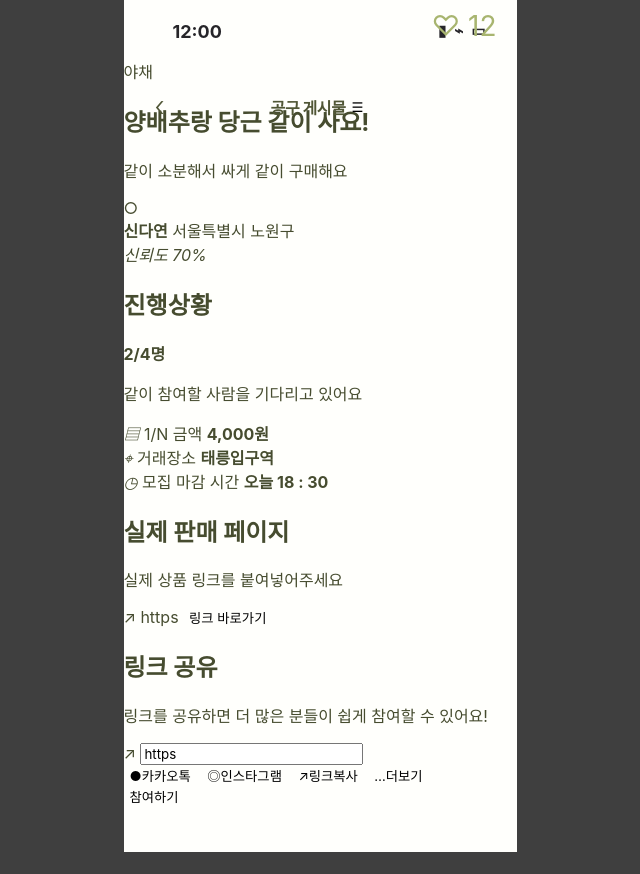
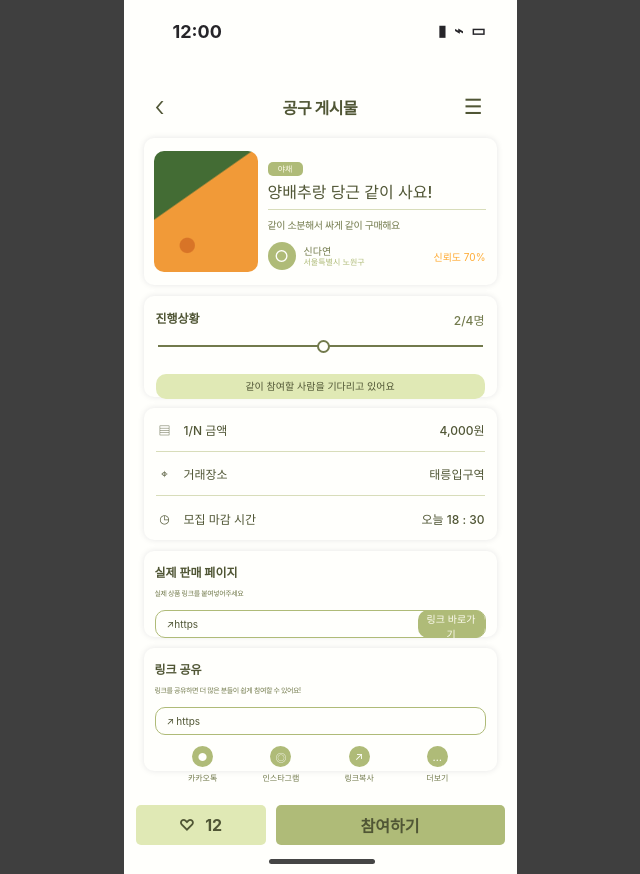
Before and after one commit to dw261/Nona_team09, a Django app: page /posts/groups/1/ in a window 1280 px wide. Shown: the whole page, without its empty margins (320-960 px from the left). Before the commit the page ends 852 px from the top, so only its background shows below. Run offline with Django 5.2, Linux system fonts and the light colour scheme; tables that the repository leaves empty hold one stand-in row (values such as "Sample post").

Commit message:
Fix group detail styles

```diff
--- a/static/app/css/nona.css
+++ b/static/app/css/nona.css
@@ -906,3 +906,350 @@ button {
 .bottom-sheet.show {
   bottom: 0;
 }
+
+/* group detail */
+
+.detail-page {
+  padding: 79px 20px 92px;
+}
+
+.detail-header {
+  top: 89px;
+}
+
+.detail-menu-btn {
+  position: absolute;
+  right: 28px;
+  top: 4px;
+  color: #505635;
+  font-size: 21px;
+}
+
+.detail-card {
+  background: #fffffc;
+  border-radius: 10px;
+  box-shadow: 0 0 6px #e6e6e6;
+  margin-bottom: 11px;
+}
+
+.detail-summary-card {
+  height: 147px;
+  display: grid;
+  grid-template-columns: 104px 1fr;
+  gap: 10px;
+  padding: 13px 11px 12px 10px;
+}
+
+.detail-thumb {
+  width: 104px;
+  height: 121px;
+  border-radius: 10px;
+  background-size: cover;
+  background-position: center;
+}
+
+.detail-thumb.carrot {
+  background:
+    radial-gradient(circle at 32% 78%, #d87427 0 6%, transparent 7%),
+    linear-gradient(145deg, #436c34 0 35%, #f19a38 36% 100%);
+}
+
+.detail-summary {
+  min-width: 0;
+  padding-top: 5px;
+}
+
+.detail-category {
+  width: 35px;
+  height: 14px;
+  display: inline-flex;
+  align-items: center;
+  justify-content: center;
+  border-radius: 5px;
+  background: #afbb78;
+  color: #fdfae9;
+  font-size: 8px;
+}
+
+.detail-summary h2 {
+  margin: 7px 0 8px;
+  padding-bottom: 8px;
+  border-bottom: 1px solid #d8ddba;
+  color: #505635;
+  font-size: 16px;
+  font-weight: 500;
+  line-height: 18px;
+}
+
+.detail-summary p {
+  margin: 0 0 10px;
+  color: #727a4c;
+  font-size: 10px;
+  font-weight: 300;
+  line-height: 14px;
+  letter-spacing: -0.43px;
+}
+
+.seller-row {
+  display: grid;
+  grid-template-columns: 28px 1fr auto;
+  align-items: center;
+  gap: 8px;
+}
+
+.seller-avatar {
+  width: 28px;
+  height: 28px;
+  display: grid;
+  place-items: center;
+  border-radius: 50%;
+  background: #afbb78;
+  color: #fffffc;
+}
+
+.seller-row strong {
+  display: block;
+  color: #727a4c;
+  font-size: 10px;
+  font-weight: 400;
+  line-height: 12px;
+}
+
+.seller-row span {
+  display: block;
+  color: #afbb78;
+  font-size: 8px;
+  line-height: 10px;
+}
+
+.seller-row em {
+  color: #ffaa32;
+  font-size: 10px;
+  font-style: normal;
+  white-space: nowrap;
+}
+
+.progress-card {
+  height: 101px;
+  padding: 13px 12px;
+}
+
+.detail-section-head {
+  display: flex;
+  align-items: center;
+  justify-content: space-between;
+}
+
+.detail-section-head h2,
+.sale-link-card h2,
+.share-card-box h2 {
+  margin: 0;
+  color: #505635;
+  font-size: 12px;
+  font-weight: 700;
+  line-height: 20px;
+}
+
+.detail-section-head strong {
+  color: #727a4c;
+  font-size: 12px;
+  font-weight: 500;
+}
+
+.detail-progress {
+  position: relative;
+  height: 18px;
+  margin: 16px 2px 11px;
+  border-top: 2px solid #727a4c;
+}
+
+.detail-progress span {
+  position: absolute;
+  left: 0;
+  top: -2px;
+  height: 2px;
+  background: #727a4c;
+}
+
+.detail-progress i {
+  position: absolute;
+  left: 49%;
+  top: -7px;
+  width: 13px;
+  height: 13px;
+  border: 2px solid #727a4c;
+  border-radius: 50%;
+  background: #fffffc;
+}
+
+.progress-card p {
+  margin: 0;
+  height: 25px;
+  border-radius: 10px;
+  background: #e0e9b5;
+  color: #505635;
+  font-size: 10px;
+  font-weight: 300;
+  line-height: 25px;
+  text-align: center;
+}
+
+.detail-info-card {
+  height: 132px;
+  padding: 0 12px;
+}
+
+.detail-info-row {
+  height: 44px;
+  border-bottom: 1px solid #d8ddba;
+  display: flex;
+  align-items: center;
+  justify-content: space-between;
+  color: #505635;
+  font-size: 12px;
+  font-weight: 500;
+}
+
+.detail-info-row:last-child {
+  border-bottom: 0;
+}
+
+.detail-info-row span {
+  display: inline-flex;
+  align-items: center;
+  gap: 10px;
+}
+
+.detail-info-row i {
+  width: 18px;
+  font-style: normal;
+  text-align: center;
+}
+
+.detail-info-row strong {
+  color: #505635;
+  font-size: 12px;
+  font-weight: 500;
+}
+
+.sale-link-card,
+.share-card-box {
+  height: 86px;
+  padding: 12px 11px 10px;
+}
+
+.share-card-box {
+  height: 123px;
+}
+
+.sale-link-card p,
+.share-card-box p {
+  margin: 4px 0 9px;
+  color: #727a4c;
+  font-size: 7px;
+  line-height: 14px;
+  letter-spacing: -0.43px;
+}
+
+.detail-link-box {
+  height: 28px;
+  border: 0.5px solid #afbb78;
+  border-radius: 10px;
+  display: flex;
+  align-items: center;
+  padding-left: 11px;
+  color: #505635;
+  font-size: 10px;
+}
+
+.detail-link-box a,
+.detail-link-box input {
+  flex: 1;
+  min-width: 0;
+  border: 0;
+  outline: 0;
+  background: transparent;
+  color: #505635;
+  font-size: 10px;
+}
+
+.detail-link-box button {
+  width: 67px;
+  height: 28px;
+  border-radius: 10px;
+  background: #afbb78;
+  color: #fffdf2;
+  font-size: 10px;
+}
+
+.share-actions {
+  display: grid;
+  grid-template-columns: repeat(4, 1fr);
+  gap: 18px;
+  margin: 10px 18px 0;
+}
+
+.share-actions button {
+  display: grid;
+  place-items: center;
+  gap: 5px;
+  color: #727a4c;
+  font-size: 8px;
+}
+
+.share-actions span {
+  width: 21px;
+  height: 21px;
+  display: grid;
+  place-items: center;
+  border-radius: 50%;
+  background: #afbb78;
+  color: #fffffc;
+  font-size: 11px;
+}
+
+.detail-bottom-actions {
+  position: absolute;
+  left: 12px;
+  right: 12px;
+  bottom: 29px;
+  display: grid;
+  grid-template-columns: 130px 1fr;
+  gap: 10px;
+}
+
+.detail-like-btn,
+.detail-join-btn {
+  height: 40px;
+  border-radius: 5px;
+  color: #505635;
+  font-size: 16px;
+  font-weight: 700;
+}
+
+.detail-like-btn {
+  position: static;
+  background: #e0e9b5;
+  display: flex;
+  align-items: center;
+  justify-content: center;
+  gap: 10px;
+}
+
+.detail-like-btn.active {
+  color: #f6a62d;
+}
+
+.detail-join-btn {
+  background: #afbb78;
+}
+
+.home-indicator {
+  position: absolute;
+  left: 145px;
+  bottom: 10px;
+  width: 106px;
+  height: 5px;
+  border-radius: 50px;
+  background: #454545;
+}
```
